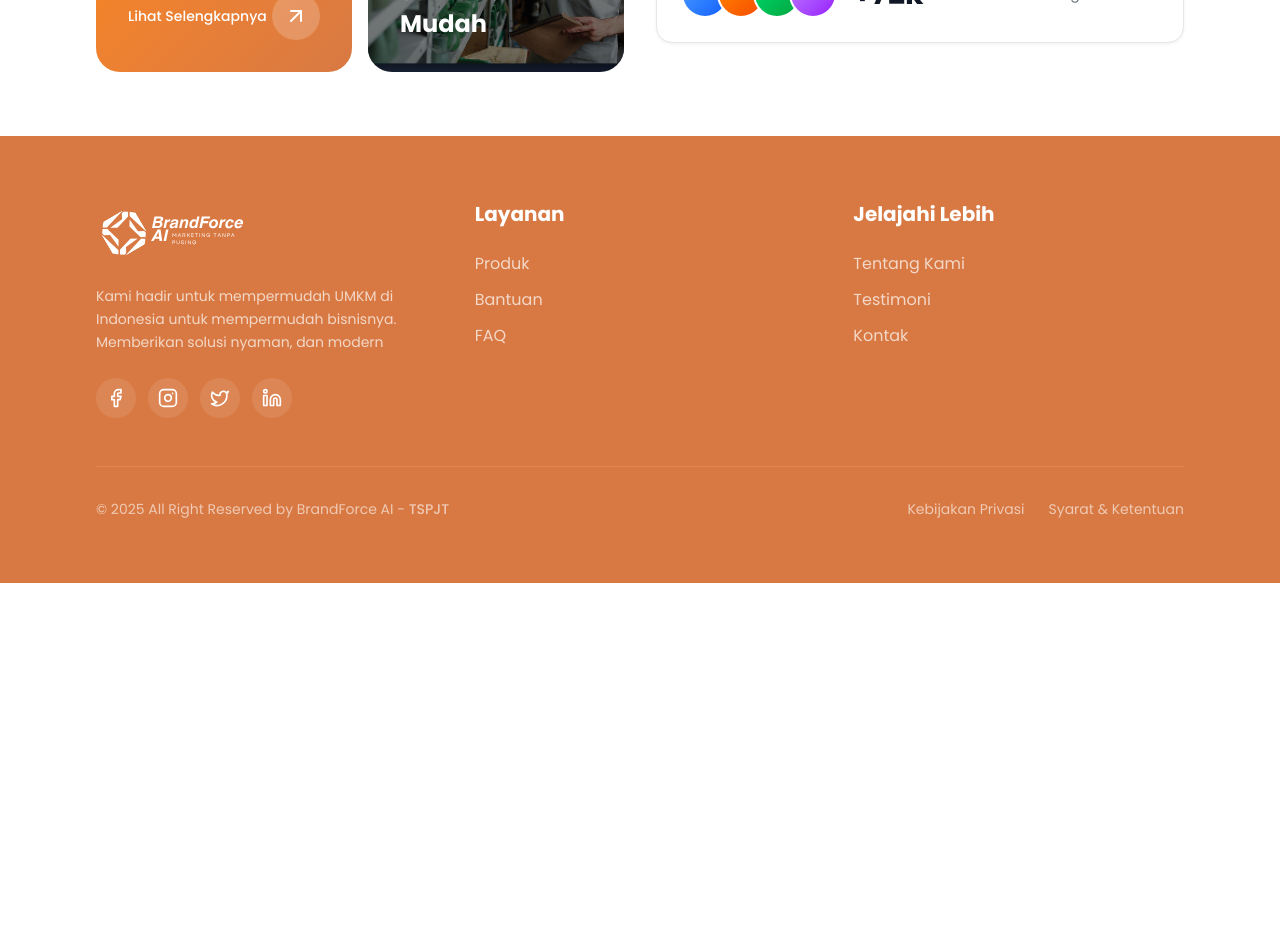
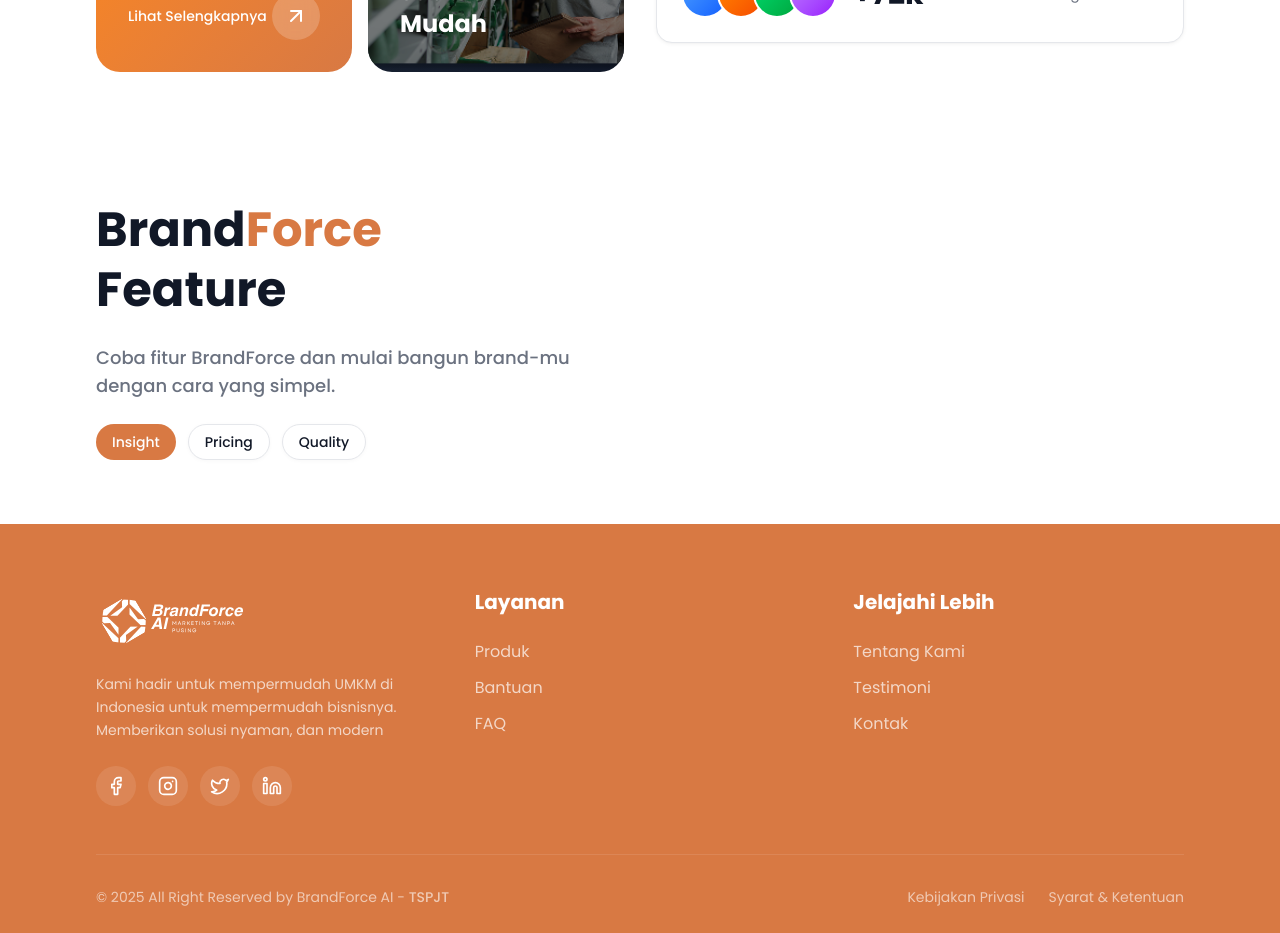
Before and after one commit to Rizafii/Visentra, a Next.js app: page / in a window 1280 px wide. Shown: the part 1040-1973 px from the top of the page. Before the commit the page ends 1623 px from the top, so only its background shows below. Built offline with nearby package versions, Linux system fonts and the light colour scheme.

Commit message:
add: metadata

```diff
--- a/app/layout.tsx
+++ b/app/layout.tsx
@@ -14,7 +14,7 @@
   title: "AI UMKM Autopilot - Strategi Marketing Otomatis",
   description:
     "Dashboard AI untuk UMKM Indonesia yang menghasilkan strategi marketing otomatis dari satu foto produk menggunakan Gemini AI",
-  generator: "v0.app",
+  generator: "TSPJT",
   icons: {
     icon: [
       {
--- a/app/page.tsx
+++ b/app/page.tsx
@@ -2,6 +2,7 @@
 import { MainWorkspace } from "@/components/dashboard/main-workspace";
 import Footer from "@/components/homepage/Footer";
 import Navbar from "@/components/homepage/Navbar";
+import Feature from "@/section/Feature";
 import Hero from "@/section/Hero";
 import Stats from "@/section/Stats";
 import Link from "next/link";
@@ -12,6 +13,7 @@
       <Navbar />
       <Hero />
       <Stats />
+      <Feature />
       <Footer />
     </main>
   );
--- /dev/null
+++ b/section/Feature.tsx
@@ -0,0 +1,40 @@
+"use client";
+import { Button } from "@/components/ui/button";
+import { useState } from "react";
+
+const tabs = [
+  { id: "insight", label: "Insight" },
+  { id: "pricing", label: "Pricing" },
+  { id: "quality", label: "Quality" },
+];
+export default function Feature() {
+  const [activeTab, setActiveTab] = useState("insight");
+  return (
+    <section className="w-full">
+      <div className="container mx-auto px-24 py-16">
+        <div className="left flex flex-col items-start gap-6">
+          <h2 className="text-5xl font-bold leading-15">
+            Brand<span className="text-primary">Force</span> <br />
+            Feature
+          </h2>
+          <p className="max-w-120 font-medium text-lg leading-7 text-muted-foreground">
+            Coba fitur BrandForce dan mulai bangun brand-mu dengan cara yang
+            simpel.
+          </p>
+          <div className="flex items-center gap-3">
+            {tabs.map((tab) => (
+              <Button
+                key={tab.id}
+                variant={activeTab === tab.id ? "default" : "outline"}
+                onClick={() => setActiveTab(tab.id)}
+                className="rounded-full"
+              >
+                {tab.label}
+              </Button>
+            ))}
+          </div>
+        </div>
+      </div>
+    </section>
+  );
+}
```
